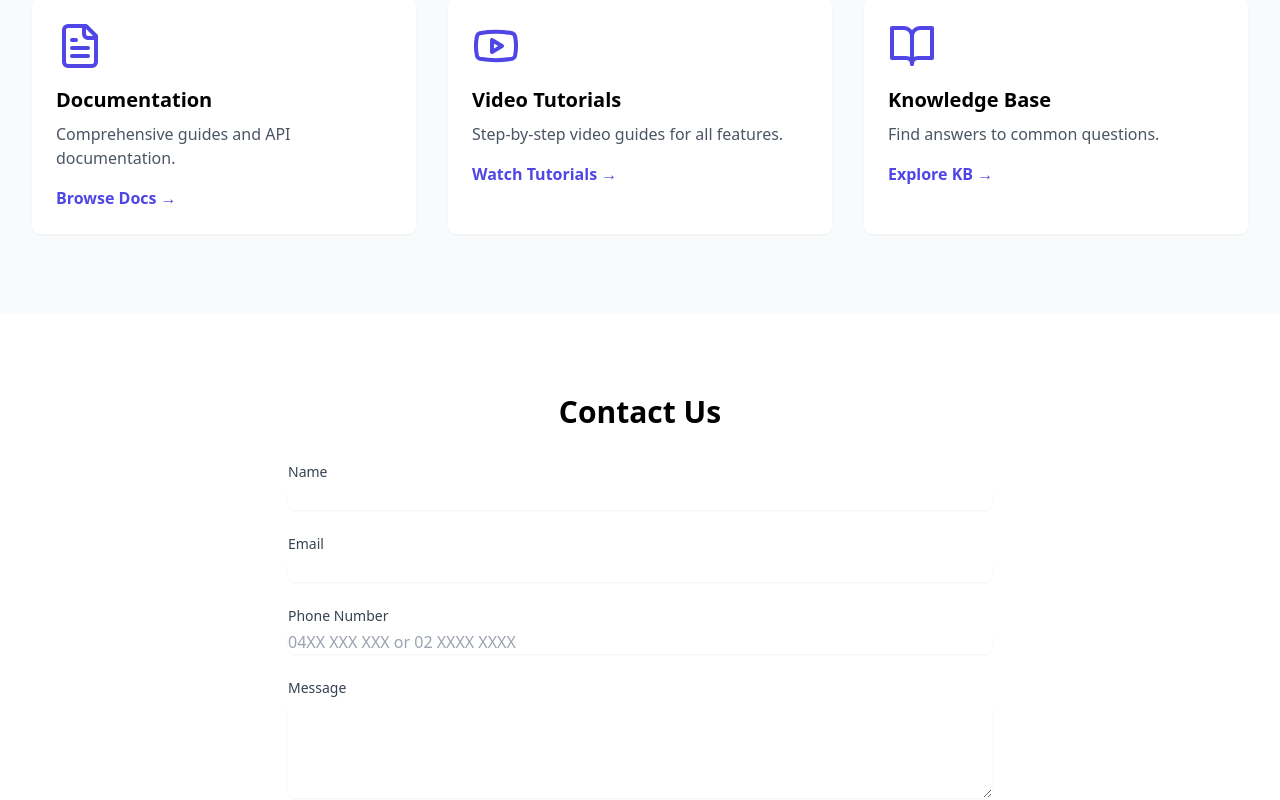
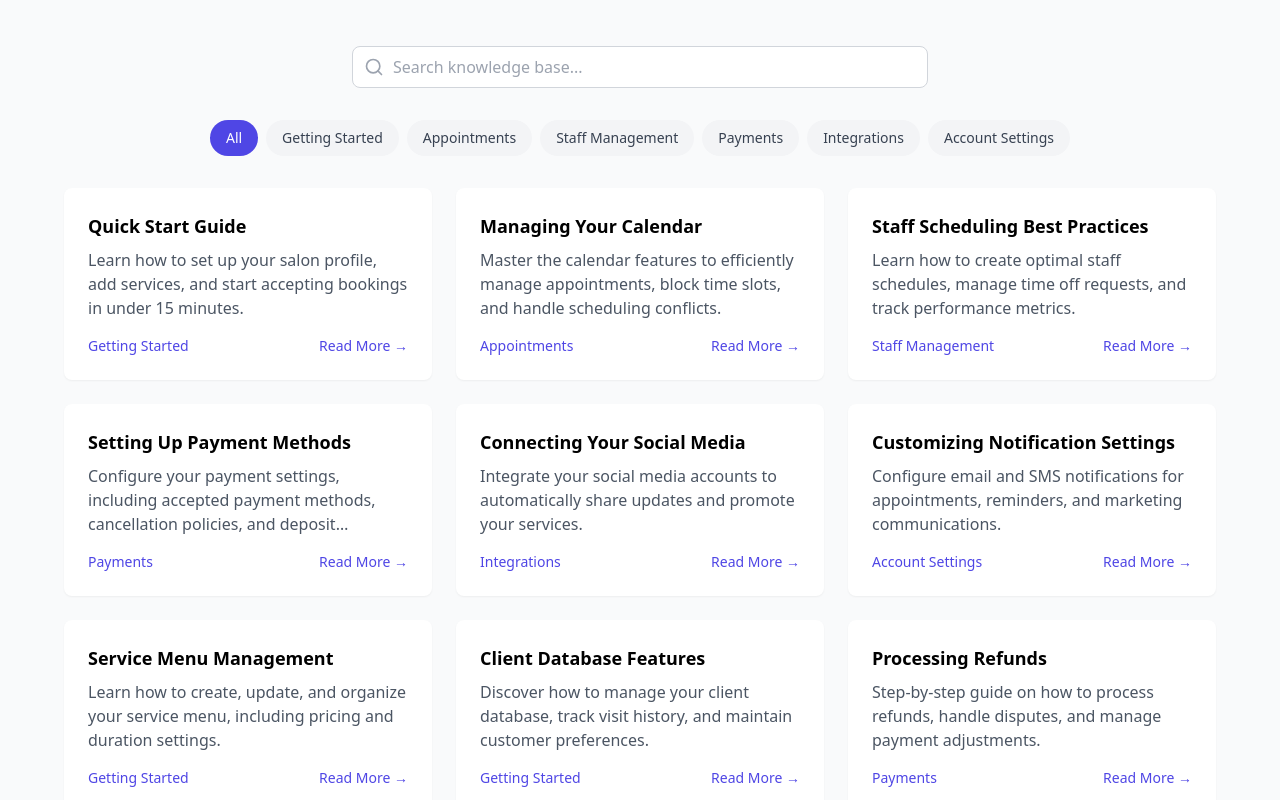
Before and after one commit to herohung093/LinkedNetLandingSite-, a React (Vite) app: page /support in a window 1280 px wide. Shown: the part 880-1680 px from the top of the page. Built offline with nearby package versions, Linux system fonts and the light colour scheme.

Commit message:
add knowledge base component

```diff
--- /dev/null
+++ b/src/components/KnowledgeBase.tsx
@@ -0,0 +1,90 @@
+import React, { useState } from 'react';
+import { Search } from 'lucide-react';
+import { categories, articles } from '../content/knowledgeBase';
+
+export function KnowledgeBase() {
+  const [searchQuery, setSearchQuery] = useState('');
+  const [selectedCategory, setSelectedCategory] = useState<string | null>(null);
+
+  const filteredArticles = articles.filter(article => {
+    const matchesSearch = article.title.toLowerCase().includes(searchQuery.toLowerCase()) ||
+                         article.content.toLowerCase().includes(searchQuery.toLowerCase());
+    const matchesCategory = !selectedCategory || article.category === selectedCategory;
+    return matchesSearch && matchesCategory;
+  });
+
+  return (
+    <div className="max-w-7xl mx-auto px-4 sm:px-6 lg:px-8 py-12">
+      {/* Search Bar */}
+      <div className="relative max-w-xl mx-auto mb-8">
+        <div className="relative">
+          <Search className="absolute left-3 top-1/2 transform -translate-y-1/2 text-gray-400 h-5 w-5" />
+          <input
+            type="text"
+            placeholder="Search knowledge base..."
+            value={searchQuery}
+            onChange={(e) => setSearchQuery(e.target.value)}
+            className="w-full pl-10 pr-4 py-2 border border-gray-300 rounded-lg focus:ring-2 focus:ring-indigo-500 focus:border-indigo-500"
+          />
+        </div>
+      </div>
+
+      {/* Categories */}
+      <div className="flex flex-wrap gap-2 mb-8 justify-center">
+        <button
+          onClick={() => setSelectedCategory(null)}
+          className={`px-4 py-2 rounded-full text-sm font-medium ${
+            !selectedCategory
+              ? 'bg-indigo-600 text-white'
+              : 'bg-gray-100 text-gray-700 hover:bg-gray-200'
+          }`}
+        >
+          All
+        </button>
+        {categories.map((category) => (
+          <button
+            key={category}
+            onClick={() => setSelectedCategory(category)}
+            className={`px-4 py-2 rounded-full text-sm font-medium ${
+              selectedCategory === category
+                ? 'bg-indigo-600 text-white'
+                : 'bg-gray-100 text-gray-700 hover:bg-gray-200'
+            }`}
+          >
+            {category}
+          </button>
+        ))}
+      </div>
+
+      {/* Articles */}
+      <div className="grid gap-6 md:grid-cols-2 lg:grid-cols-3">
+        {filteredArticles.map((article, index) => (
+          <article
+            key={index}
+            className="bg-white rounded-lg shadow-sm p-6 hover:shadow-md transition-shadow"
+          >
+            <h3 className="text-lg font-semibold mb-2">{article.title}</h3>
+            <p className="text-gray-600 mb-4 line-clamp-3">{article.content}</p>
+            <div className="flex items-center justify-between">
+              <span className="text-sm text-indigo-600 font-medium">
+                {article.category}
+              </span>
+              <button
+                onClick={() => window.location.href = article.link}
+                className="text-sm font-medium text-indigo-600 hover:text-indigo-700"
+              >
+                Read More →
+              </button>
+            </div>
+          </article>
+        ))}
+      </div>
+
+      {filteredArticles.length === 0 && (
+        <div className="text-center py-12">
+          <p className="text-gray-600">No articles found matching your search criteria.</p>
+        </div>
+      )}
+    </div>
+  );
+}
--- /dev/null
+++ b/src/content/knowledgeBase.ts
@@ -0,0 +1,65 @@
+export const categories = [
+  'Getting Started',
+  'Appointments',
+  'Staff Management',
+  'Payments',
+  'Integrations',
+  'Account Settings'
+] as const;
+
+export const articles = [
+  {
+    title: 'Quick Start Guide',
+    content: 'Learn how to set up your salon profile, add services, and start accepting bookings in under 15 minutes.',
+    category: 'Getting Started',
+    link: '/kb/quick-start-guide'
+  },
+  {
+    title: 'Managing Your Calendar',
+    content: 'Master the calendar features to efficiently manage appointments, block time slots, and handle scheduling conflicts.',
+    category: 'Appointments',
+    link: '/kb/managing-calendar'
+  },
+  {
+    title: 'Staff Scheduling Best Practices',
+    content: 'Learn how to create optimal staff schedules, manage time off requests, and track performance metrics.',
+    category: 'Staff Management',
+    link: '/kb/staff-scheduling'
+  },
+  {
+    title: 'Setting Up Payment Methods',
+    content: 'Configure your payment settings, including accepted payment methods, cancellation policies, and deposit requirements.',
+    category: 'Payments',
+    link: '/kb/payment-setup'
+  },
+  {
+    title: 'Connecting Your Social Media',
+    content: 'Integrate your social media accounts to automatically share updates and promote your services.',
+    category: 'Integrations',
+    link: '/kb/social-media-integration'
+  },
+  {
+    title: 'Customizing Notification Settings',
+    content: 'Configure email and SMS notifications for appointments, reminders, and marketing communications.',
+    category: 'Account Settings',
+    link: '/kb/notification-settings'
+  },
+  {
+    title: 'Service Menu Management',
+    content: 'Learn how to create, update, and organize your service menu, including pricing and duration settings.',
+    category: 'Getting Started',
+    link: '/kb/service-menu'
+  },
+  {
+    title: 'Client Database Features',
+    content: 'Discover how to manage your client database, track visit history, and maintain customer preferences.',
+    category: 'Getting Started',
+    link: '/kb/client-database'
+  },
+  {
+    title: 'Processing Refunds',
+    content: 'Step-by-step guide on how to process refunds, handle disputes, and manage payment adjustments.',
+    category: 'Payments',
+    link: '/kb/processing-refunds'
+  }
+] as const;
--- a/src/pages/Support.tsx
+++ b/src/pages/Support.tsx
@@ -3,17 +3,16 @@ import { useLocation } from 'react-router-dom';
 import { ContactForm } from '../components/ContactForm';
 import { SupportOption } from '../components/SupportOption';
 import { ResourceOption } from '../components/ResourceOption';
+import { KnowledgeBase } from '../components/KnowledgeBase';
 import { supportOptions, resourceOptions } from '../content/support';
 
 function Support() {
   const location = useLocation();
 
   useEffect(() => {
-    // Check if the URL has a hash and scroll to that element
     if (location.hash === '#contact') {
       const element = document.getElementById('contact');
       if (element) {
-        // Add a small delay to ensure smooth scrolling after page load
         setTimeout(() => {
           element.scrollIntoView({ behavior: 'smooth' });
         }, 100);
@@ -22,7 +21,6 @@ function Support() {
   }, [location]);
 
   const handleContactSubmit = (data: { name: string; email: string; phone: string; message: string }) => {
-    // Handle form submission
     console.log('Form submitted:', data);
   };
 
@@ -47,8 +45,16 @@ function Support() {
         </div>
       </div>
 
+      {/* Knowledge Base Section */}
+      <div className="bg-gray-50 py-20">
+        <div className="max-w-7xl mx-auto px-4 sm:px-6 lg:px-8">
+          <h2 className="text-3xl font-bold mb-12 text-center">Knowledge Base</h2>
+          <KnowledgeBase />
+        </div>
+      </div>
+
       {/* Resources Section */}
-      <div className="bg-gray-50 py-20">
+      <div className="bg-white py-20">
         <div className="max-w-7xl mx-auto px-4 sm:px-6 lg:px-8">
           <h2 className="text-3xl font-bold mb-12 text-center">Self-Help Resources</h2>
 
```
